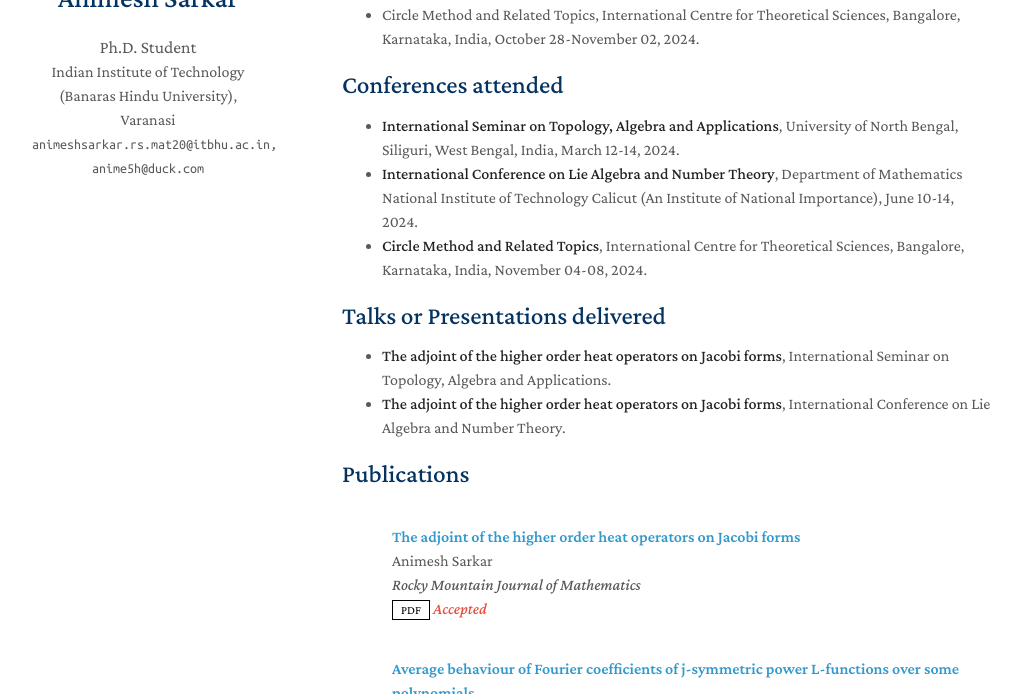
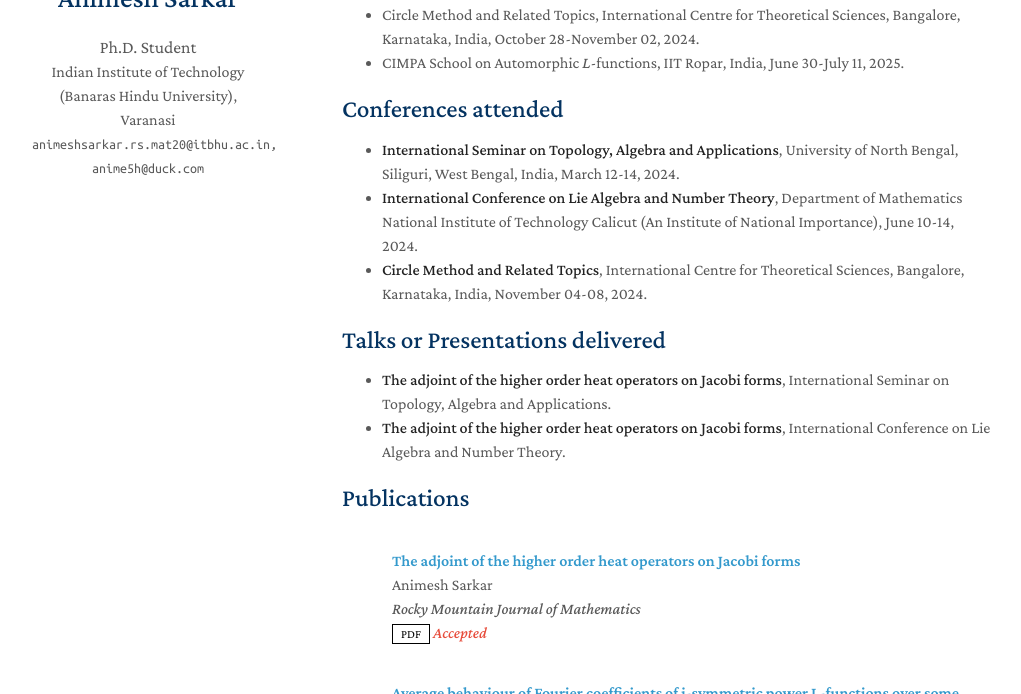
Before and after one commit to 4nimesh/4nimesh.github.io, a Jekyll site: the page built from index.md, in a window 1280 px wide and 900 px high, scrolled down 886 px, cut to the strip 206-900 px from the top of the window. Shown: the whole strip, without its empty margins (128-1149 px from the left). Built offline with Jekyll 4.4.1, drawn with Linux system fonts in a browser that asks for light colours; a style sheet for code colours, icons or effects is not loaded; our own code applies the rules of GitHub Pages for plain Markdown files.

Commit message:
Update index.md

```diff
--- a/index.md
+++ b/index.md
@@ -36,6 +36,7 @@ I completed B.Sc. in Mathematics Honours (2013-2016) from [Cooch Behar College](
 - AIS - An Introduction to p-adic Methods in Arithmetic, SRM University AP, Mangalagiri, June 26-July 15, 2023.
 - School on Number Theory and Physics, Abdus Salam International Centre for Theoretical Physics (ICTP), Trieste, Italy, June 17-June 21, 2024.
 - Circle Method and Related Topics, International Centre for Theoretical Sciences, Bangalore, Karnataka, India, October 28-November 02, 2024.
+- CIMPA School on Automorphic _L_-functions, IIT Ropar, India, June 30-July 11, 2025.
 
 ## Conferences attended
 - **International Seminar on Topology, Algebra and Applications**, University of North Bengal, Siliguri,  West Bengal, India, March 12-14, 2024.
```
